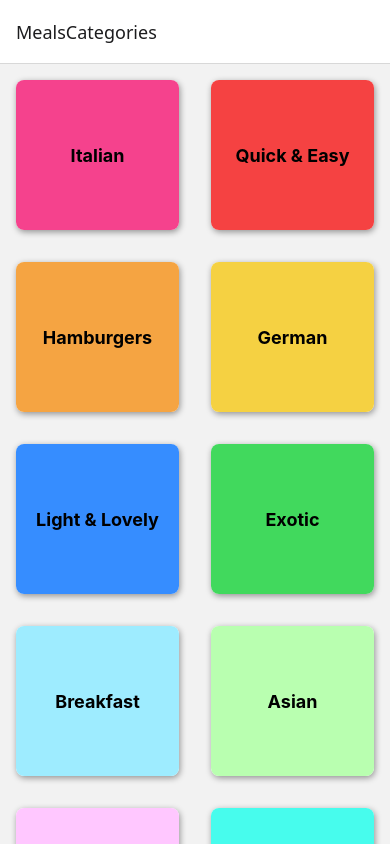
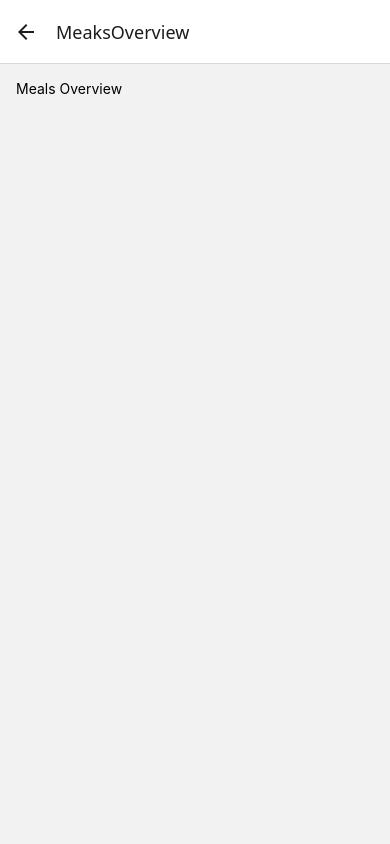
Before and after one commit to ucadena07/MealsApp, a React Native app: screen /MeaksOverview in a window 390 px wide. Built offline with nearby package versions, Linux system fonts and the light colour scheme.

Commit message:
navigating between 2 screens

```diff
--- a/App.js
+++ b/App.js
@@ -2,7 +2,8 @@ import { StatusBar } from 'expo-status-bar';
 import { StyleSheet, Text, View } from 'react-native';
 import CategoriesScreen from './screens/CategoriesScreen';
 import { NavigationContainer } from '@react-navigation/native'
-import {createNativeStackNavigator} from '@react-navigation/native-stack'
+import { createNativeStackNavigator } from '@react-navigation/native-stack'
+import MealsOverviewScreen from './screens/MealsOverviewScreen';
 
 const Stack = createNativeStackNavigator();
 
@@ -13,7 +14,8 @@ export default function App() {
       <StatusBar style='dark' />
       <NavigationContainer>
         <Stack.Navigator>
-          <Stack.Screen name='MealsCategories' component={CategoriesScreen}/>
+          <Stack.Screen name='MealsCategories' component={CategoriesScreen} />
+          <Stack.Screen name='MeaksOverview' component={MealsOverviewScreen} />
         </Stack.Navigator>
       </NavigationContainer>
     </>
--- a/components/CategoryGridTile.js
+++ b/components/CategoryGridTile.js
@@ -1,9 +1,11 @@
 import { View, Pressable, Text, StyleSheet, Platform } from 'react-native'
 
-function CategoryGridTile({ title, color }) {
+function CategoryGridTile({ title, color,onPress }) {
     return (
         <View style={styles.gridItem}>
-            <Pressable style={({ pressed }) => [styles.button, pressed ? styles.buttonPressed : null]} android_ripple={{ color: '#ccc' }}>
+            <Pressable style={({ pressed }) => [styles.button, pressed ? styles.buttonPressed : null]}
+                android_ripple={{ color: '#ccc' }}
+                onPress={onPress}>
                 <View style={[styles.innerContainer, { backgroundColor: color }]}>
                     <Text style={[styles.title]}>
                         {title}
--- a/screens/CategoriesScreen.js
+++ b/screens/CategoriesScreen.js
@@ -3,16 +3,19 @@ import { CATEGORIES } from '../data/dummy-data'
 import CategoryGridTile from "../components/CategoryGridTile"
 
 
-function renderCategoryItem(data){
-    return <CategoryGridTile title={data.item.title} color={data.item.color}/>
+function renderCategoryItem(data, nav){
+    function pressHandler(){
+        nav.navigate("MeaksOverview")
+    }
+    return <CategoryGridTile title={data.item.title} color={data.item.color} onPress={pressHandler}/>
 }
 
-function CategoriesScreen() {
+function CategoriesScreen({navigation}) {
     return (
         <>
             <FlatList data={CATEGORIES}
                 keyExtractor={(item) => item.id}
-                renderItem={(item) =>  renderCategoryItem(item)}
+                renderItem={(item) =>  renderCategoryItem(item,navigation)}
                 numColumns={2} />
         </>
     )
--- /dev/null
+++ b/screens/MealsOverviewScreen.js
@@ -0,0 +1,20 @@
+import {View,Text, StyleSheet} from 'react-native'
+
+function MealsOverviewScreen(){
+    return (
+        <>
+        <View style={styles.container}>
+            <Text>Meals Overview</Text>
+        </View>
+        </>
+    )
+}
+
+export default MealsOverviewScreen;
+
+const styles = StyleSheet.create({
+    container: {
+        flex: 1,
+        padding: 16
+    }
+})
```
